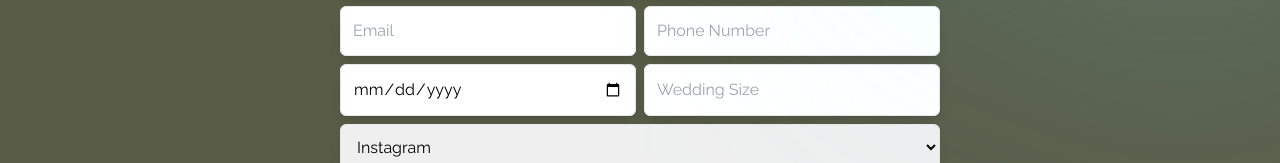
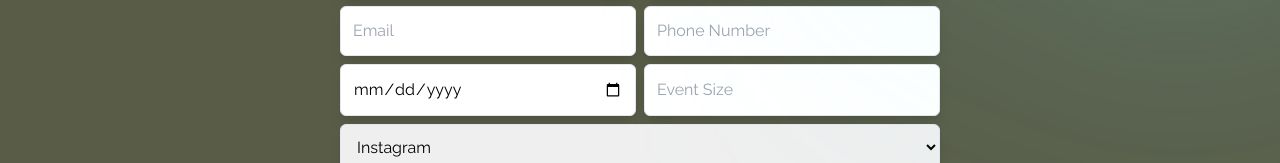
Before and after one commit to 0xCryptored/therailyard, a Next.js app: page /getInTouch in a window 1280 px wide. Shown: the part 1426-1589 px from the top of the page. Built offline with nearby package versions, Linux system fonts and the light colour scheme.

Commit message:
basic set up for new Contact refactor

```diff
--- a/components/Contact.jsx
+++ b/components/Contact.jsx
@@ -1,54 +1,41 @@
 'use client'
 
-import { sendContactForm } from '@/lib/api';
-import React, { useState } from 'react'
+import { useForm } from 'react-hook-form';
+import { sendEmail } from '@/utils/send-email';
 
 
-const initValues = { name: "", lastname: "", pName: "", pLastname: "", email: "", phone: "", weddingDate: "", weddingSize: "", survey: "", message: ""};
+const Contact = () => {
 
-const initState = { values: initValues };
+  const { register, handleSubmit } = useForm();
 
-const Contact = () => {
-  const [state, setState] = useState(initState);
-
-  const { values } = state;
-
-  const handleChange = ({target}) => setState((prev) => ({
-    ...prev,
-    values: {
-      ...prev.values,
-      [target.name]: target.value,
-    }
-  }));
-
-  const onSubmit = async (e) => {
-
-    await sendContactForm(values);
+  function onSubmit(data) {
+    sendEmail(data);
   }
 
   return (
     <div className='max-w-[1240px] m-auto p-4 h-screen mb-10'>
         <h1 className='text-2xl font-bold text-center p-4 text-white'>Curious or Ready to Book? Contact Us!</h1>
-        <form action="submit" className='max-w-[600px] m-auto'>
+
+        <form onSubmit={handleSubmit(onSubmit)} className='max-w-[600px] m-auto'>
             <div className='grid grid-cols-2 gap-2'>
-                <input className='border shadow-lg p-3 rounded-md' onChange={handleChange} name='name' value={values.name} type="text" placeholder='First Name' required/>
+                <input className='border shadow-lg p-3 rounded-md' name='name' type="text" placeholder='First Name' {...register('name', { required: true })} />
 
-                <input className='border shadow-lg p-3 rounded-md' onChange={handleChange} name='lastname' value={values.lastname} type="text" placeholder='Last Name' />
+                <input className='border shadow-lg p-3 rounded-md' name='lastname' type="text" placeholder='Last Name' {...register('lastname', { required: false })} />
 
-                <input className='border shadow-lg p-3 rounded-md' onChange={handleChange} name='pName' value={values.pName} type="text" placeholder='First Name' />
+                <input className='border shadow-lg p-3 rounded-md' name='pName' type="text" placeholder='First Name' {...register('pName', { required: false })}/>
 
-                <input className='border shadow-lg p-3 rounded-md' onChange={handleChange} name='pLastname' value={values.pLastname} type="text" placeholder='Last Name' />
+                <input className='border shadow-lg p-3 rounded-md' name='pLastname' type="text" placeholder='Last Name' {...register('pLastname', { required: false })}/>
 
-                <input className='border shadow-lg p-3 rounded-md' onChange={handleChange} name='email' value={values.email} type="email" placeholder='Email' required/>
+                <input className='border shadow-lg p-3 rounded-md' name='email' type="email" placeholder='Email' {...register('email', { required: true })} />
 
-                <input className='border shadow-lg p-3 rounded-md' onChange={handleChange} name='phone' value={values.phone} type="tel" placeholder='Phone Number' required />
+                <input className='border shadow-lg p-3 rounded-md' name='phone' type="tel" placeholder='Phone Number' {...register('phone', { required: false })} />
 
-                <input id='date' className='border shadow-lg p-3 rounded-md' onChange={handleChange} name='weddingDate' value={values.weddingDate} type="date" required />
+                <input className='border shadow-lg p-3 rounded-md' name='eventDate' type="date" {...register('eventDate', { required: true })} />
 
-                <input className='border shadow-lg p-3 rounded-md' onChange={handleChange} name='weddingSize' value={values.weddingSize} type="number" placeholder='Wedding Size' required />
+                <input className='border shadow-lg p-3 rounded-md' name='eventSize' type="number" placeholder='Event Size' {...register('eventSize', { required: true })} />
             </div>
 
-            <select className='border shadow-lg p-3 w-full my-2 rounded-md' onChange={handleChange} name='survey' value={values.survey}>
+            <select className='border shadow-lg p-3 w-full my-2 rounded-md' name='survey' {...register('survey', { required: false })}>
               <option value="default" disabled >How did you hear from us?</option>
               <option value="Instagram">Instagram</option>
               <option value="Facebook">Facebook</option>
@@ -56,9 +43,9 @@ const Contact = () => {
               <option value="Recommended by a friend">Recommended by a friend</option>
             </select>
 
-            <textarea className='border shadow-lg p-3 w-full resize-none rounded-md' onChange={handleChange} name='message' value={values.message} cols="30" rows="5" placeholder='Message' required></textarea>
+            <textarea className='border shadow-lg p-3 w-full resize-none rounded-md' name='message' cols="30" rows="5" placeholder='Message' {...register('message', { required: true })}></textarea>
 
-            <button onClick={onSubmit} disabled={!values.name || !values.email || !values.phone || !values.weddingDate || !values.weddingSize || !values.message} className='border font-bold text-lg text-white shadow-lg p-3 w-full mt-2 rounded-md'>Submit</button>
+            <button onClick={onSubmit} className='border font-bold text-lg text-white shadow-lg p-3 w-full mt-2 rounded-md'>Submit</button>
         </form>
     </div>
   )
--- a/utils/send-email.js
+++ b/utils/send-email.js
@@ -1,6 +1,6 @@
-import { FormData } from '@/components/contact';
 
-export function sendEmail(data: FormData) {
+
+export function sendEmail(data) {
   // TODO: send email
   console.log(data);
 }
```
